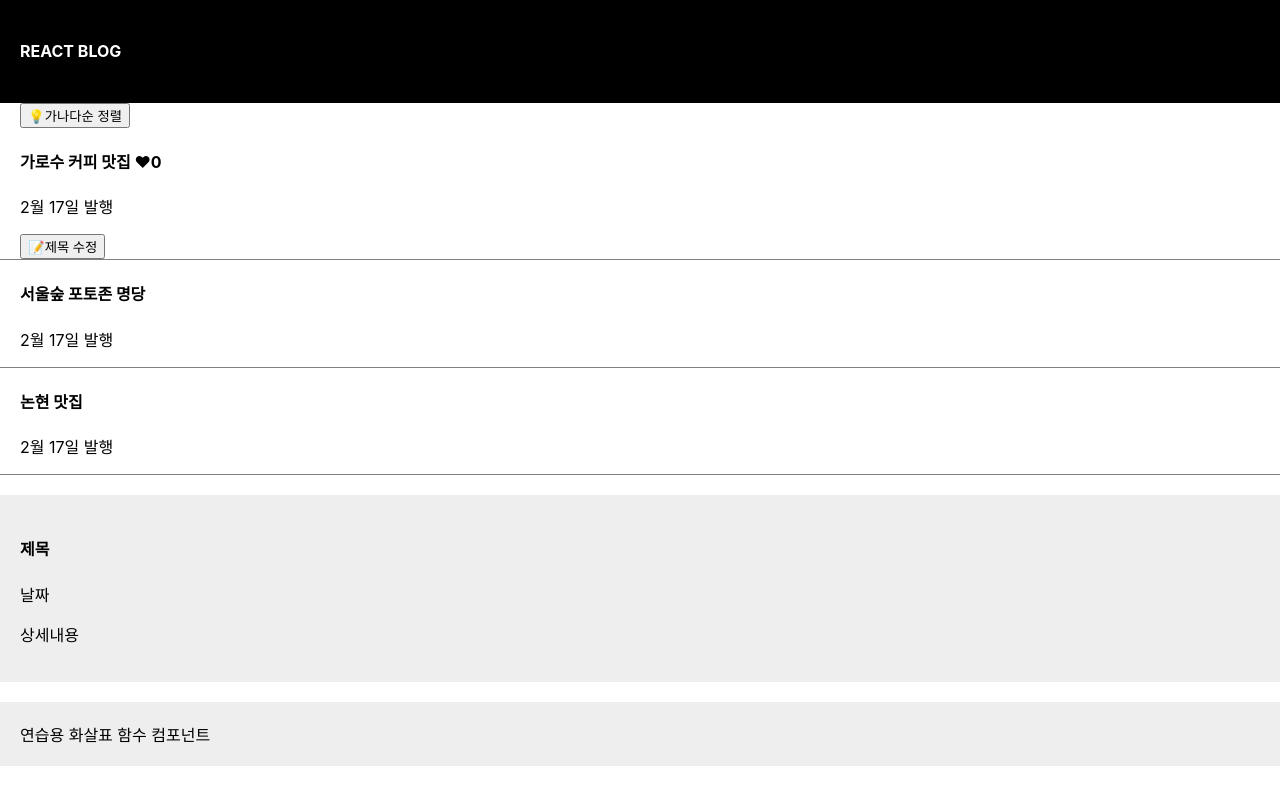
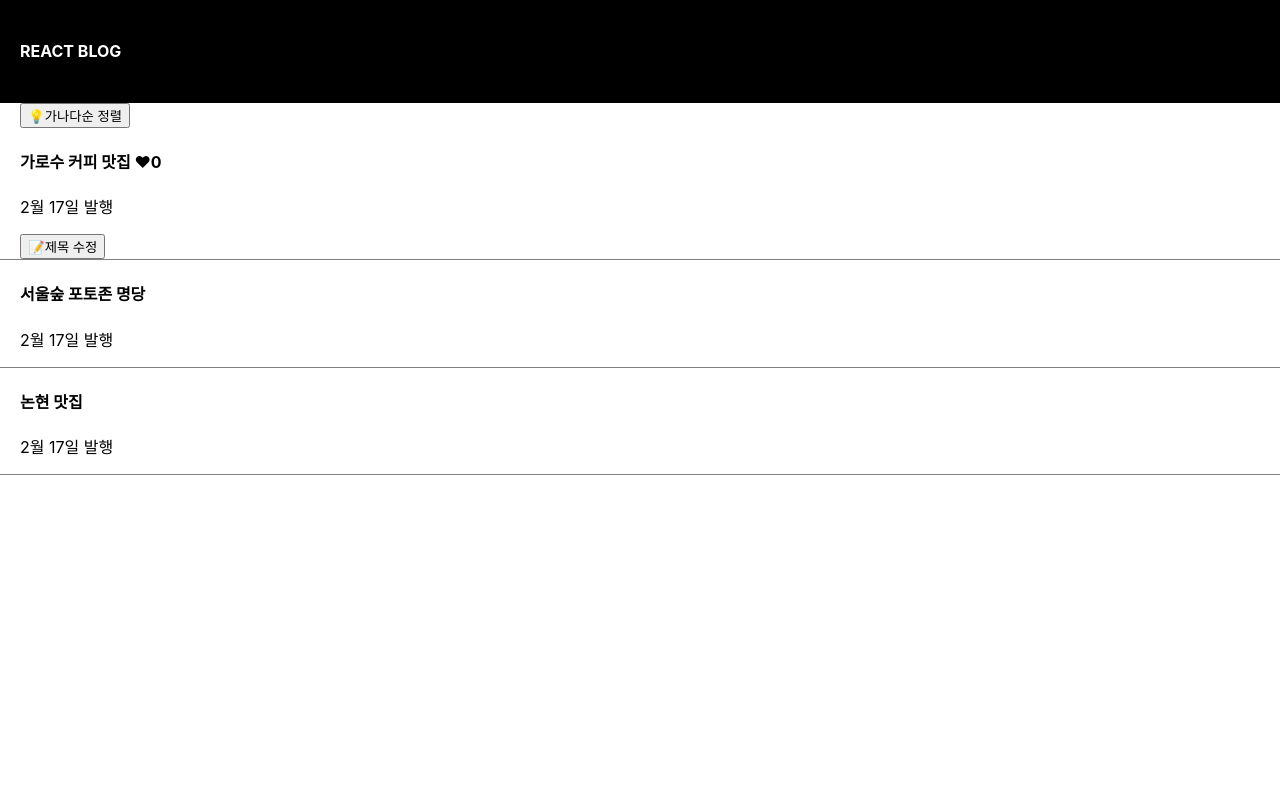
Before and after one commit to gitjaeran/react-blog, a React (Create React App) app: page / in a window 1280 px wide. Built offline with nearby package versions, Linux system fonts and the light colour scheme.

Commit message:
Modal, 삼항연산자(ternary operator)

```diff
--- a/src/App.js
+++ b/src/App.js
@@ -25,6 +25,8 @@ function App() {
    * let c = num[1]; -> c = 2
    */
 
+  let [openModal, setOpenModal] = useState(false);
+
   return (
     <div className="App">
       <div className="black-nav">
@@ -41,7 +43,7 @@ function App() {
           💡가나다순 정렬
         </button>
 
-        <h4>
+        <h4 onClick={() => setOpenModal(!openModal)}>
           {postName[0]}
           <span onClick={() => (like === 0 ? setLike(1) : setLike(0))}> ❤</span>
           {like}
@@ -59,17 +61,22 @@ function App() {
       </div>
 
       <div className="list">
-        <h4>{postName[1]}</h4>
+        <h4 onClick={() => setOpenModal(!openModal)}>{postName[1]}</h4>
         <p>2월 17일 발행</p>
       </div>
 
       <div className="list">
-        <h4>{postName[2]}</h4>
+        <h4 onClick={() => setOpenModal(openModal ? false : true)}>
+          {postName[2]}
+        </h4>
         <p>2월 17일 발행</p>
       </div>
 
-      <Modal />
-      <ReportComponent />
+      {/**삼항연산자(ternary operator)
+       * {조건식 ? 참일때 실행할 코드 : 거짓일때 실행할 코드}
+       */}
+      {openModal ? <Modal /> : null}
+      {/* <ReportComponent /> */}
     </div>
   );
 }
@@ -85,6 +92,11 @@ function App() {
  * (A 함수에 있던 변수는 B 함수에서 사용 불가)
  */
 function Modal() {
+  /**동적인 UI 만드는 Step
+   * 1. HTML, CSS로 미리 디자인 완성
+   * 2. UI의 현재 상태를 State로 저장
+   * 3. State에 따라 UI가 어떻게 보일지 작성
+   */
   return (
     <div className="modal">
       <h4>제목</h4>
@@ -94,12 +106,12 @@ function Modal() {
   );
 }
 
-const ReportComponent = () => {
-  return (
-    <>
-      <div className="modal">연습용 화살표 함수 컴포넌트</div>
-    </>
-  );
-};
+// const ReportComponent = () => {
+//   return (
+//     <>
+//       <div className="modal">연습용 화살표 함수 컴포넌트</div>
+//     </>
+//   );
+// };
 
 export default App;
```
